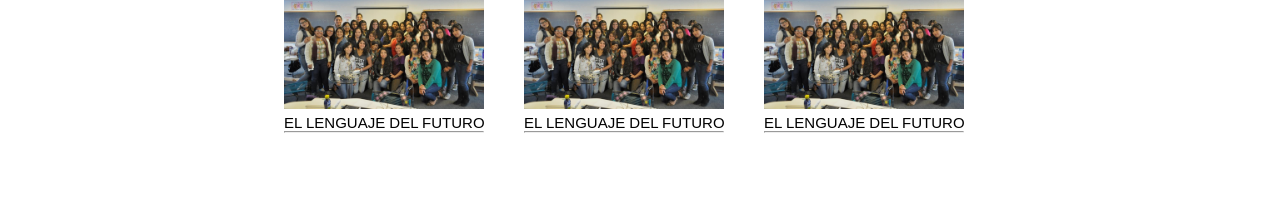
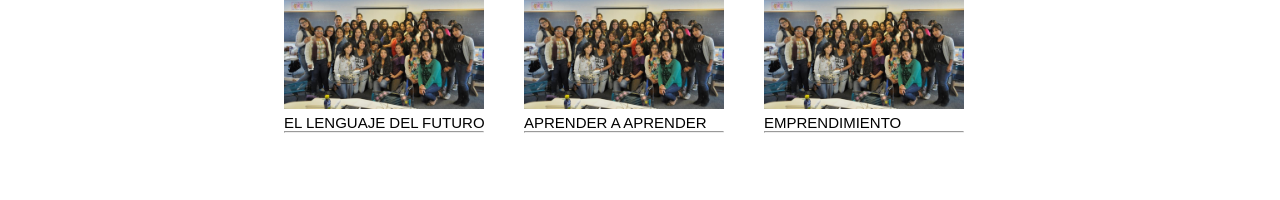
Before and after one commit to AbiVazquez/Chimaca, a plain HTML site: page index.html in a window 1280 px wide. Shown: the part 734-934 px from the top of the page. Drawn offline with Linux system fonts and the light colour scheme.

Commit message:
Modifique nombres

```diff
--- a/index.html
+++ b/index.html
@@ -46,12 +46,12 @@
 				</div>
 				<div class="col-3 top caja">
 					<img src="img/grupal.jpg" class="img">
-					<p>EL LENGUAJE DEL FUTURO</p>
+					<p>APRENDER A APRENDER</p>
 					<hr>
 				</div>
 				<div class="col-3 top caja">
 					<img src="img/grupal.jpg" class="img">
-					<p>EL LENGUAJE DEL FUTURO</p>
+					<p>EMPRENDIMIENTO</p>
 					<hr>
 				</div>
 			</div>
```
